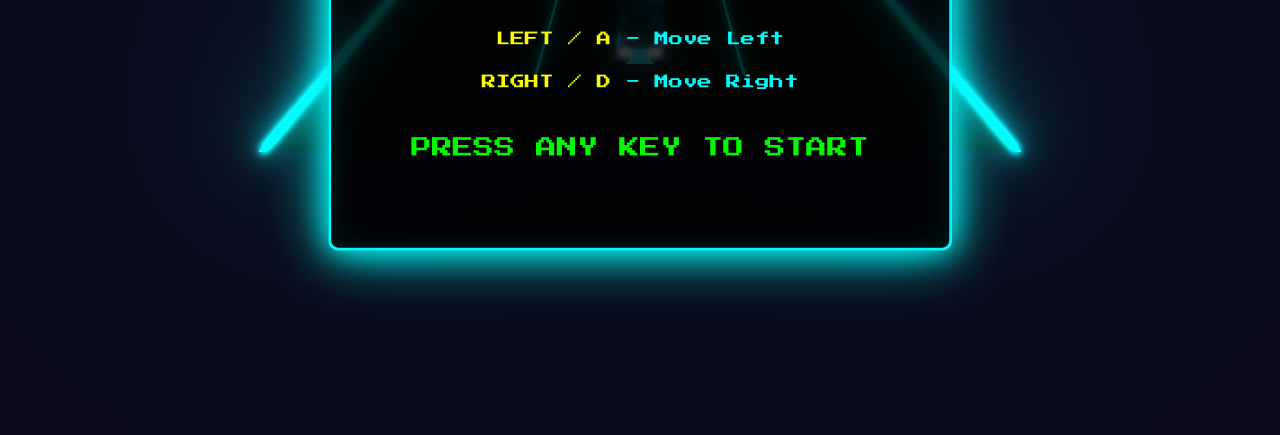
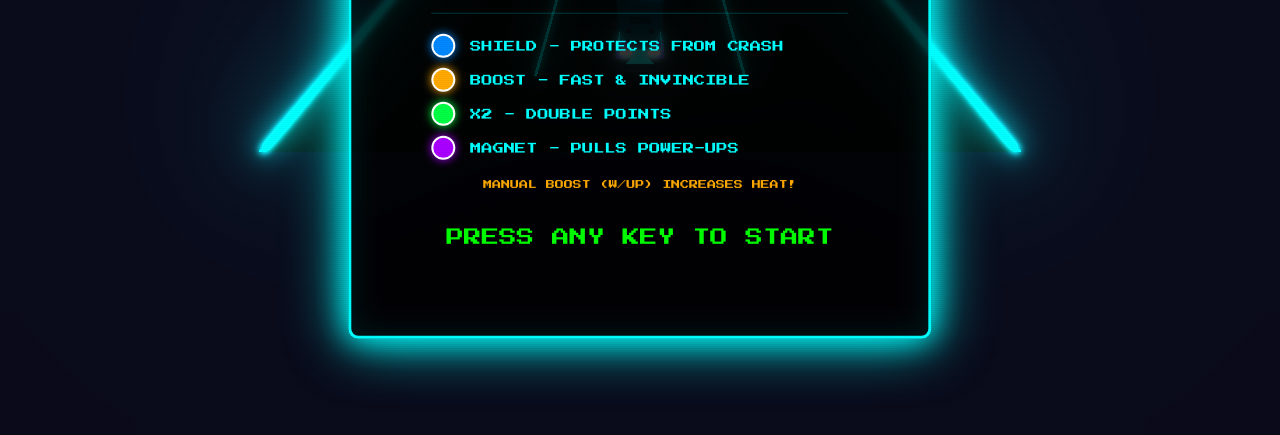
Before and after one commit to ABiR994/Neon-Drift-Infinite-Run, a website built with Vite: page index.html in a window 1280 px wide. Shown: the part 365-800 px from the top of the page. Built offline with nearby package versions, Linux system fonts and the light colour scheme.

Commit message:
feat: implement tutorial overlay and HUD animations (#7)
- Added a detailed tutorial section to the start screen.
- Implemented HUD shake effect when the car overheats.
- Added entry animations for Power-up status icons.
- Updated start screen controls display for better clarity.

```diff
--- a/index.html
+++ b/index.html
@@ -16,9 +16,30 @@
         <h1>NEON DRIFT</h1>
         <h2>INFINITE RUN</h2>
         <div class="controls">
-          <p><span>LEFT / A</span> - Move Left</p>
-          <p><span>RIGHT / D</span> - Move Right</p>
+          <p><span>WASD / ARROWS</span> TO MOVE & BOOST</p>
+          <p><span>SWIPE & HOLD</span> ON MOBILE</p>
         </div>
+
+        <div id="tutorial-info">
+          <div class="tutorial-item">
+            <div class="status-icon shield"></div>
+            <span>SHIELD - PROTECTS FROM CRASH</span>
+          </div>
+          <div class="tutorial-item">
+            <div class="status-icon boost"></div>
+            <span>BOOST - FAST & INVINCIBLE</span>
+          </div>
+          <div class="tutorial-item">
+            <div class="status-icon multiplier"></div>
+            <span>X2 - DOUBLE POINTS</span>
+          </div>
+          <div class="tutorial-item">
+            <div class="status-icon magnet"></div>
+            <span>MAGNET - PULLS POWER-UPS</span>
+          </div>
+          <p class="boost-note">MANUAL BOOST (W/UP) INCREASES HEAT!</p>
+        </div>
+
         <p class="start-prompt">PRESS ANY KEY TO START</p>
         <p class="high-score-display" id="start-high-score"></p>
       </div>
--- a/src/styles/main.css
+++ b/src/styles/main.css
@@ -93,6 +93,25 @@ body {
 @keyframes status-pulse {
   from { opacity: 0.5; transform: scale(0.9); }
   to { opacity: 1; transform: scale(1.1); }
+}
+
+@keyframes hud-shake {
+  0%, 100% { transform: translateX(0); }
+  25% { transform: translateX(-5px); }
+  75% { transform: translateX(5px); }
+}
+
+.hud-shake {
+  animation: hud-shake 0.1s infinite;
+}
+
+@keyframes icon-entry {
+  from { transform: scale(0) rotate(-180deg); opacity: 0; }
+  to { transform: scale(1) rotate(0deg); opacity: 1; }
+}
+
+.status-icon.new {
+  animation: icon-entry 0.4s cubic-bezier(0.175, 0.885, 0.32, 1.275);
 }
 
 #game-over-screen {
@@ -246,9 +265,39 @@ body {
 }
 
 #start-screen .controls {
-  margin-bottom: 40px;
+  margin-bottom: 20px;
   font-size: 0.9em;
-  line-height: 2;
+  line-height: 1.5;
+}
+
+#tutorial-info {
+  display: flex;
+  flex-direction: column;
+  gap: 10px;
+  margin-bottom: 30px;
+  text-align: left;
+  font-size: 0.7em;
+  border-top: 1px solid rgba(0, 255, 255, 0.2);
+  padding-top: 20px;
+}
+
+.tutorial-item {
+  display: flex;
+  align-items: center;
+  gap: 15px;
+}
+
+.tutorial-item .status-icon {
+  width: 20px;
+  height: 20px;
+  animation: none;
+}
+
+.boost-note {
+  color: #ffaa00;
+  margin-top: 10px;
+  font-size: 0.8em;
+  text-align: center;
 }
 
 #start-screen .controls span {
@@ -257,7 +306,7 @@ body {
 
 #start-screen .start-prompt {
   color: #00ff00;
-  font-size: 1.3em;
+  font-size: 1.1em;
   animation: blink 1s ease-in-out infinite;
 }
 
--- a/src/ui/HUD.ts
+++ b/src/ui/HUD.ts
@@ -56,8 +56,10 @@ export class HUD {
             this.heatBar.style.width = `${heatPercent}%`;
             if (overheated) {
                 this.heatBar.classList.add('overheated');
+                this.hudElement?.classList.add('hud-shake');
             } else {
                 this.heatBar.classList.remove('overheated');
+                this.hudElement?.classList.remove('hud-shake');
             }
         }
     }
@@ -65,8 +67,11 @@ export class HUD {
     private addStatusIcon(type: string): void {
         if (!this.statusContainer) return;
         const icon = document.createElement('div');
-        icon.className = `status-icon ${type}`;
+        icon.className = `status-icon ${type} new`;
         this.statusContainer.appendChild(icon);
+
+        // Remove 'new' class after animation
+        setTimeout(() => icon.classList.remove('new'), 500);
     }
 
     public update(speed: number): void {
```
